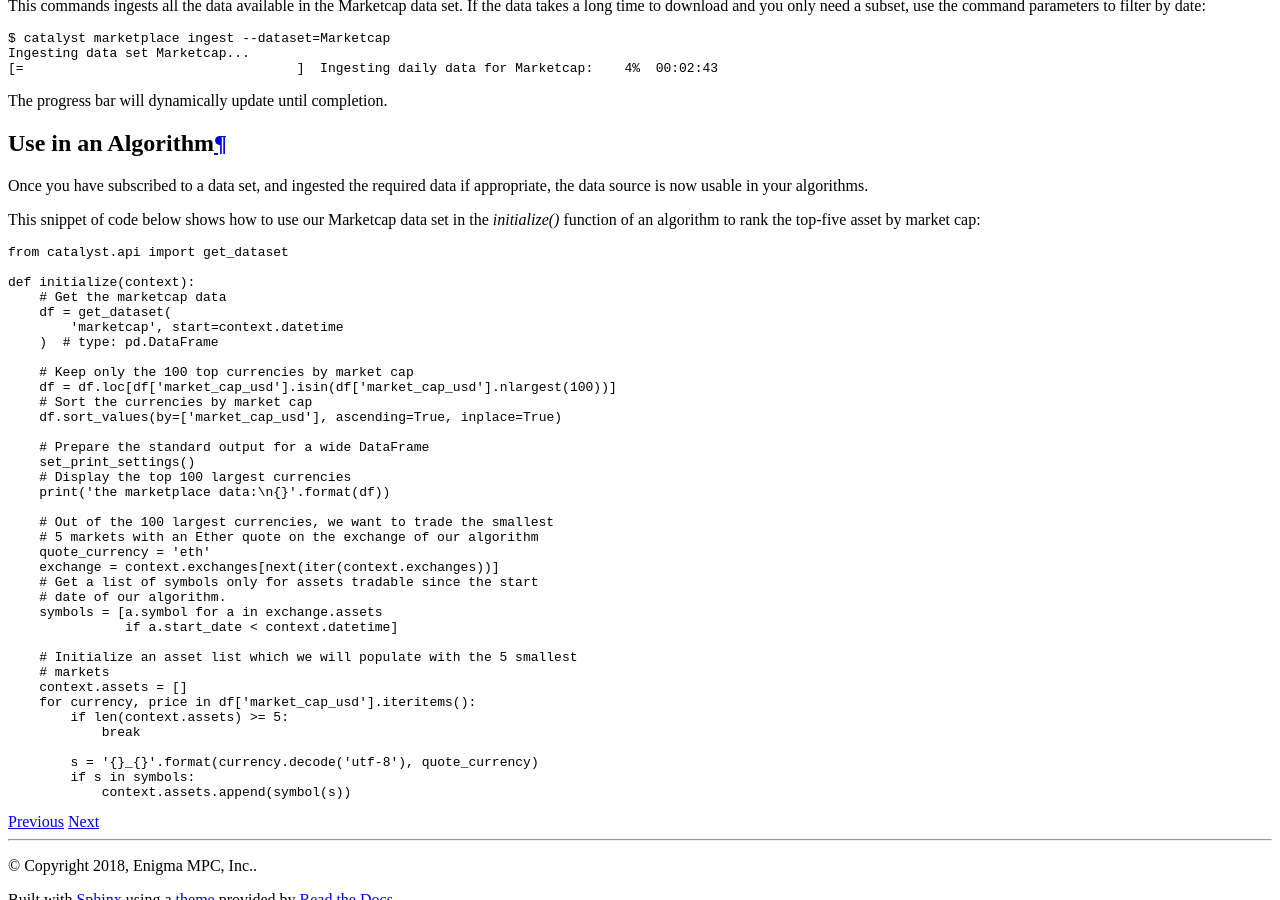
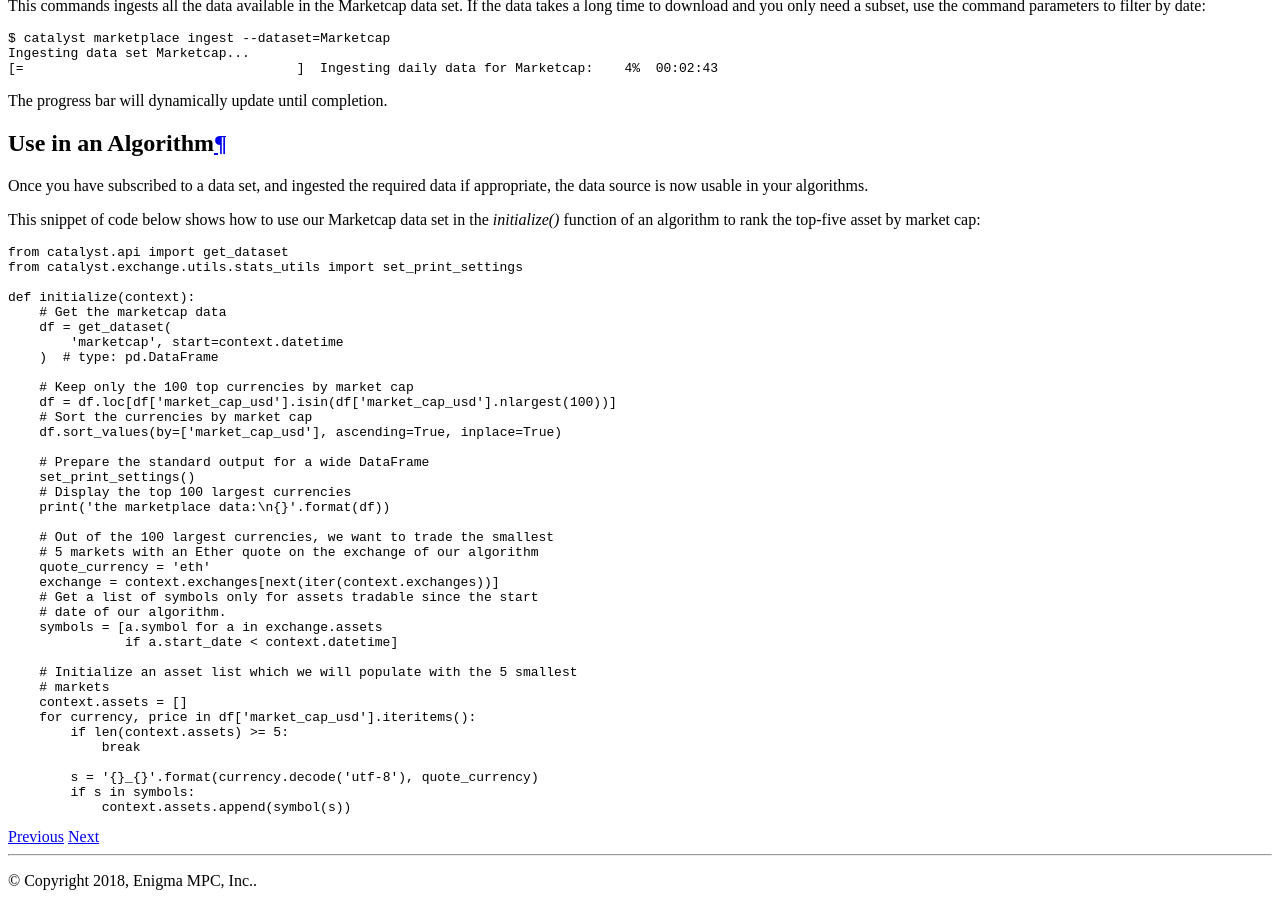
Before and after one commit to scrtlabs/marketplace, a Sphinx documentation site: the page built from docs/source/data-subscribers.rst, in a window 1280 px wide and 900 px high, scrolled down 877 px. Built offline with Sphinx 7.4.7 and the Read the Docs theme 2.0.0, drawn with Linux system fonts in a browser that asks for light colours.

Commit message:
DOC: correction in the subscribers example

```diff
--- a/docs/source/data-subscribers.rst
+++ b/docs/source/data-subscribers.rst
@@ -59,6 +59,7 @@ market cap:
 .. code-block:: python
 
     from catalyst.api import get_dataset
+    from catalyst.exchange.utils.stats_utils import set_print_settings
 
     def initialize(context):
         # Get the marketcap data
```
